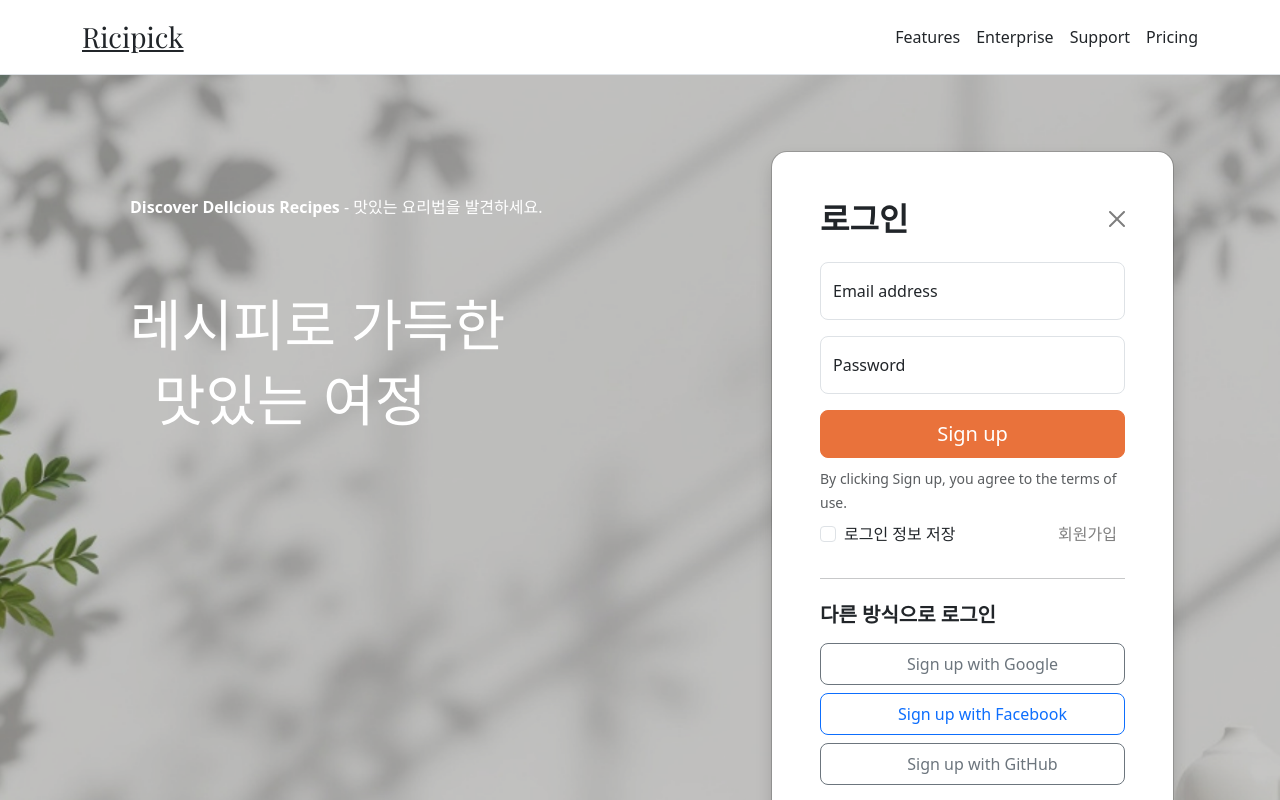
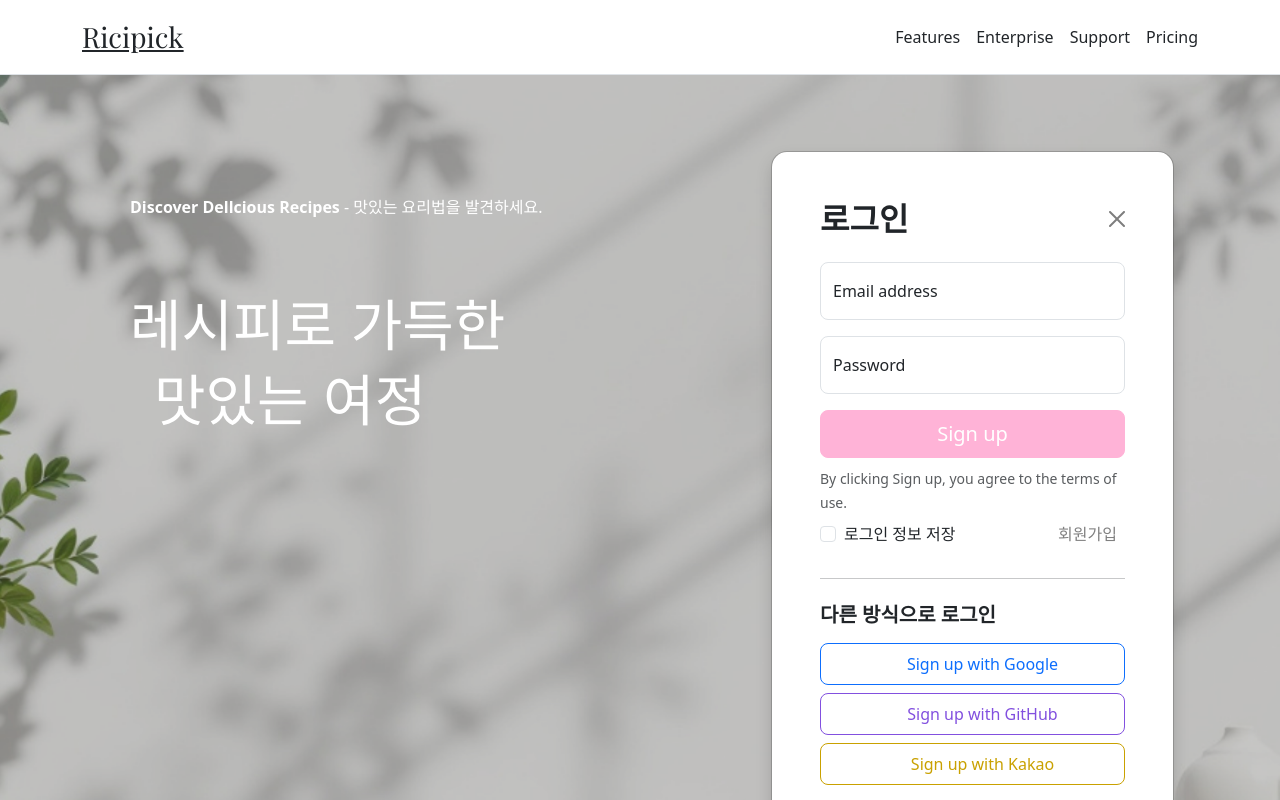
Before and after one commit to SKYcat-lang/recipick, a SvelteKit app: page / in a window 1280 px wide. Shown: the top 800 px of the page. Built offline with nearby package versions, Linux system fonts and the light colour scheme; a web font is replaced by a local one.

Commit message:
Update +page.svelte

```diff
--- a/src/routes/+page.svelte
+++ b/src/routes/+page.svelte
@@ -14,28 +14,63 @@
   /* 부트스트랩 shadow-sm 클래스에 hover 효과를 추가하는 CSS */
 
     .a-hover {
-    color: gray; /* 부트스트랩의 large shadow 변수 사용 */
+        color: gray;
     }
 
     .a-hover:hover {
-    color: black; /* 부트스트랩의 large shadow 변수 사용 */
+        color: black;
     }
 
     .btn-primary-cust {
         --bs-btn-color: #fff;
-  --bs-btn-bg: #e9723b;
-  --bs-btn-border-color: #e9723b;
+        --bs-btn-bg: #ffb3d7;
+        --bs-btn-border-color: #ffb3d7;
         --bs-btn-hover-color: #fff;
-  --bs-btn-hover-bg: #d66937;
-  --bs-btn-hover-border-color: #d66937;
+        --bs-btn-hover-bg: #ff91c5;
+        --bs-btn-hover-border-color: #ff91c5;
         --bs-btn-focus-shadow-rgb: 49, 132, 253;
         --bs-btn-active-color: #fff;
-  --bs-btn-active-bg: #cc6332;
-  --bs-btn-active-border-color: #cc6332;
+        --bs-btn-active-bg: #f669ab;
+        --bs-btn-active-border-color: #f669ab;
         --bs-btn-active-shadow: inset 0 3px 5px rgba(0, 0, 0, 0.125);
         --bs-btn-disabled-color: #fff;
-  --bs-btn-disabled-bg: #e9723b;
-  --bs-btn-disabled-border-color: #e9723b;
+        --bs-btn-disabled-bg: #f669ab;
+        --bs-btn-disabled-border-color: #f669ab;
+    }
+    /* 1. 카카오(Kakao) 노란색 버튼 */
+    .btn-outline-kakao {
+        --bs-btn-color: #c9a100;
+        --bs-btn-border-color: #c9a100;
+        --bs-btn-hover-color: #000; /* 밝은 배경이라 글자색은 검은색으로 변경 */
+        --bs-btn-hover-bg: #FEE500;
+        --bs-btn-hover-border-color: #FEE500;
+        --bs-btn-focus-shadow-rgb: 254, 229, 0;
+        --bs-btn-active-color: #000; /* 밝은 배경이라 글자색은 검은색으로 변경 */
+        --bs-btn-active-bg: #FEE500;
+        --bs-btn-active-border-color: #FEE500;
+        --bs-btn-active-shadow: inset 0 3px 5px rgba(0, 0, 0, 0.125);
+        --bs-btn-disabled-color: #FEE500;
+        --bs-btn-disabled-bg: transparent;
+        --bs-btn-disabled-border-color: #FEE500;
+        --bs-gradient: none;
+    }
+
+    /* 2. 깃허브(GitHub) 보라색 버튼 */
+    .btn-outline-github {
+        --bs-btn-color: #8250DF;
+        --bs-btn-border-color: #8250DF;
+        --bs-btn-hover-color: #fff;
+        --bs-btn-hover-bg: #8250DF;
+        --bs-btn-hover-border-color: #8250DF;
+        --bs-btn-focus-shadow-rgb: 130, 80, 223;
+        --bs-btn-active-color: #fff;
+        --bs-btn-active-bg: #8250DF;
+        --bs-btn-active-border-color: #8250DF;
+        --bs-btn-active-shadow: inset 0 3px 5px rgba(0, 0, 0, 0.125);
+        --bs-btn-disabled-color: #8250DF;
+        --bs-btn-disabled-bg: transparent;
+        --bs-btn-disabled-border-color: #8250DF;
+        --bs-gradient: none;
     }
 </style>
 <main>
@@ -77,12 +112,12 @@
                             </div>
                             <hr class="my-4">
                             <h2 class="fs-5 fw-bold mb-3">다른 방식으로 로그인</h2>
-                            <button class="w-100 py-2 mb-2 btn btn-outline-secondary rounded-3" type="submit">
+                            <button class="w-100 py-2 mb-2 btn btn-outline-primary rounded-3" type="submit">
                                 <svg class="bi me-1" width="16" height="16" aria-hidden="true"><use xlink:href="#google"></use></svg>Sign up with Google</button>
-                            <button class="w-100 py-2 mb-2 btn btn-outline-primary rounded-3" type="submit">
-                                <svg class="bi me-1" width="16" height="16" aria-hidden="true"><use xlink:href="#facebook"></use></svg>Sign up with Facebook</button>
-                            <button class="w-100 py-2 mb-2 btn btn-outline-secondary rounded-3" type="submit">
+                            <button class="w-100 py-2 mb-2 btn btn-outline-github rounded-3" type="submit">
                                 <svg class="bi me-1" width="16" height="16" aria-hidden="true"><use xlink:href="#github"></use></svg>Sign up with GitHub</button>
+                            <button class="w-100 py-2 mb-2 btn btn-outline-kakao rounded-3" type="submit">
+                                <svg class="bi me-1" width="16" height="16" aria-hidden="true"><use xlink:href="#kakao"></use></svg>Sign up with Kakao</button>
                             </form>
                         </div>
                         </div>
```
Lines whose indentation alone changed are shown as unchanged.
